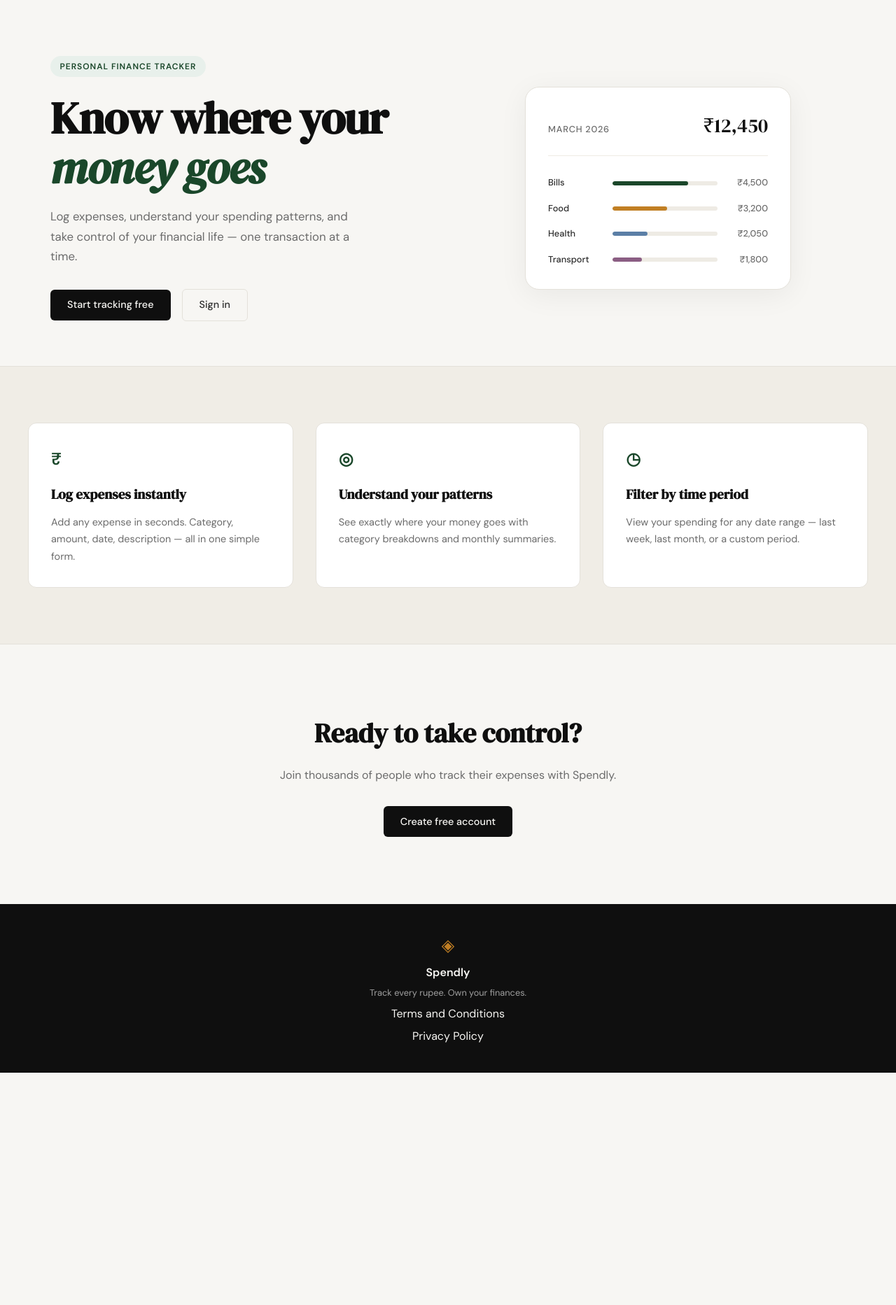
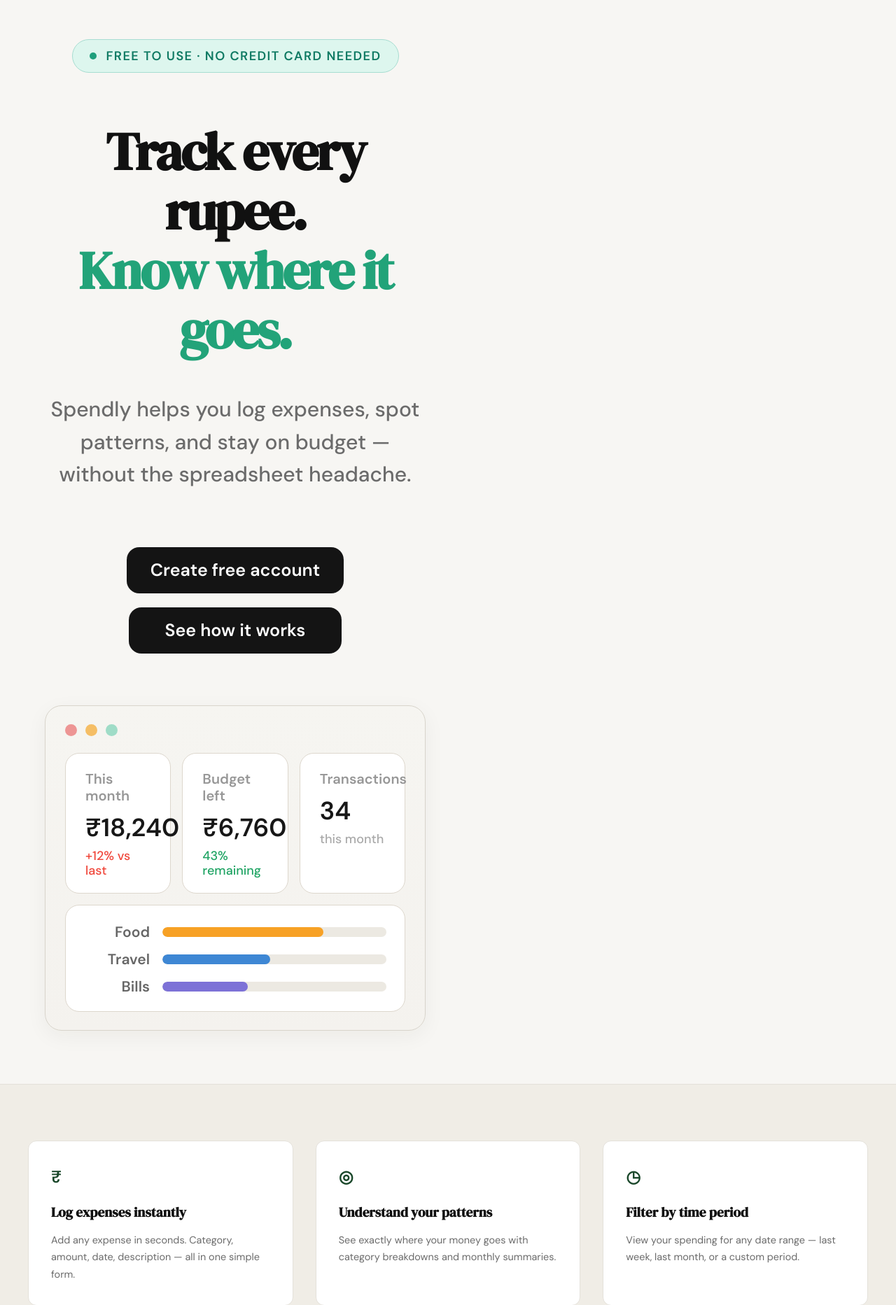
Before and after one commit to Chandu2308/Spendly, a Flask app: page / in a window 1280 px wide. Shown: the part 61-1926 px from the top of the page at 70% size. Before the commit the page ends 1594 px from the top, so only its background shows below. Run offline with Flask 3, Linux system fonts and the light colour scheme.

Commit message:
landing: redesign hero section to match mockup

```diff
--- /dev/null
+++ b/static/css/landing.css
@@ -0,0 +1,299 @@
+.hero {
+    max-width: 1200px;
+    margin: 0 auto;
+    padding: 56px 24px 76px;
+}
+
+.hero-inner {
+    display: flex;
+    flex-direction: column;
+    align-items: center;
+    text-align: center;
+}
+
+.hero-badge {
+    display: inline-flex;
+    align-items: center;
+    gap: 14px;
+    padding: 14px 24px;
+    border: 1px solid #a7ddd1;
+    border-radius: 999px;
+    background: #ddf6ee;
+    color: #0f7a63;
+    font-size: 18px;
+    font-weight: 700;
+    line-height: 1;
+}
+
+.hero-badge-dot {
+    width: 10px;
+    height: 10px;
+    border-radius: 50%;
+    background: #1e9f7c;
+    flex-shrink: 0;
+}
+
+.hero-title {
+    margin-top: 46px;
+    color: #111111;
+    font-size: clamp(58px, 8vw, 76px);
+    font-weight: 700;
+    line-height: 1.12;
+    letter-spacing: -0.04em;
+}
+
+.hero-title span {
+    display: block;
+}
+
+.hero-title-accent {
+    color: #22a379;
+}
+
+.hero-subtitle {
+    max-width: 760px;
+    margin-top: 28px;
+    color: #6b6b6b;
+    font-size: clamp(24px, 3vw, 30px);
+    font-weight: 500;
+    line-height: 1.55;
+}
+
+.hero-actions {
+    display: flex;
+    flex-wrap: wrap;
+    justify-content: center;
+    gap: 20px;
+    margin-top: 48px;
+}
+
+.hero-button {
+    display: inline-flex;
+    align-items: center;
+    justify-content: center;
+    min-width: 304px;
+    min-height: 66px;
+    padding: 18px 34px;
+    border-radius: 18px;
+    background: #141414;
+    color: #ffffff;
+    font-size: 25px;
+    font-weight: 700;
+    line-height: 1;
+}
+
+.hero-button:hover {
+    background: #141414;
+    color: #ffffff;
+}
+
+.hero-visual {
+    width: 100%;
+    margin-top: 74px;
+}
+
+.hero-dashboard {
+    width: min(100%, 1000px);
+    margin: 0 auto;
+    padding: 26px 28px 26px;
+    border: 1px solid #d8d4cb;
+    border-radius: 24px;
+    background: linear-gradient(180deg, #f6f5f1 0%, #f4f2ee 100%);
+    box-shadow: 0 8px 30px rgba(37, 35, 29, 0.05);
+}
+
+.hero-dashboard-chrome {
+    display: flex;
+    gap: 12px;
+    margin-bottom: 24px;
+}
+
+.hero-dot {
+    width: 17px;
+    height: 17px;
+    border-radius: 50%;
+    display: inline-block;
+}
+
+.hero-dot-red {
+    background: #ed9594;
+}
+
+.hero-dot-yellow {
+    background: #f5be65;
+}
+
+.hero-dot-green {
+    background: #9fdcc7;
+}
+
+.hero-stats {
+    display: grid;
+    grid-template-columns: repeat(3, minmax(0, 1fr));
+    gap: 16px;
+}
+
+.hero-stat-card,
+.hero-chart-card {
+    border: 1px solid #ddd7cd;
+    border-radius: 20px;
+    background: #ffffff;
+}
+
+.hero-stat-card {
+    padding: 24px 28px 20px;
+    text-align: left;
+}
+
+.hero-stat-label {
+    color: #979797;
+    font-size: 20px;
+    font-weight: 600;
+    line-height: 1.2;
+}
+
+.hero-stat-value {
+    margin-top: 14px;
+    color: #171717;
+    font-size: 36px;
+    font-weight: 700;
+    line-height: 1.1;
+}
+
+.hero-stat-meta {
+    margin-top: 10px;
+    color: #aaaaaa;
+    font-size: 18px;
+    font-weight: 500;
+    line-height: 1.2;
+}
+
+.hero-stat-meta-negative {
+    color: #f0483c;
+}
+
+.hero-stat-meta-positive {
+    color: #20a464;
+}
+
+.hero-chart-card {
+    margin-top: 16px;
+    padding: 28px 26px 24px;
+}
+
+.hero-chart-row {
+    display: grid;
+    grid-template-columns: 94px 1fr;
+    align-items: center;
+    gap: 18px;
+}
+
+.hero-chart-row + .hero-chart-row {
+    margin-top: 18px;
+}
+
+.hero-chart-label {
+    color: #666666;
+    font-size: 21px;
+    font-weight: 600;
+    line-height: 1;
+    text-align: right;
+}
+
+.hero-chart-track {
+    height: 14px;
+    border-radius: 999px;
+    background: #ece9e2;
+    overflow: hidden;
+}
+
+.hero-chart-fill {
+    height: 100%;
+    border-radius: 999px;
+}
+
+.hero-chart-fill-food {
+    width: 72%;
+    background: #f7a125;
+}
+
+.hero-chart-fill-travel {
+    width: 48%;
+    background: #3e87d4;
+}
+
+.hero-chart-fill-bills {
+    width: 38%;
+    background: #7d72d7;
+}
+
+@media (max-width: 900px) {
+    .hero {
+        padding: 40px 18px 56px;
+    }
+
+    .hero-badge {
+        font-size: 16px;
+        padding: 12px 18px;
+    }
+
+    .hero-title {
+        margin-top: 34px;
+        font-size: clamp(42px, 9vw, 58px);
+    }
+
+    .hero-subtitle {
+        font-size: 20px;
+    }
+
+    .hero-button {
+        min-width: 260px;
+        font-size: 21px;
+    }
+
+    .hero-stats {
+        grid-template-columns: 1fr;
+    }
+
+    .hero-chart-row {
+        grid-template-columns: 72px 1fr;
+        gap: 14px;
+    }
+
+    .hero-chart-label {
+        font-size: 18px;
+    }
+}
+
+@media (max-width: 560px) {
+    .hero-actions {
+        gap: 14px;
+    }
+
+    .hero-button {
+        width: 100%;
+        min-width: 0;
+        font-size: 19px;
+    }
+
+    .hero-dashboard {
+        padding: 20px 16px;
+        border-radius: 20px;
+    }
+
+    .hero-stat-card {
+        padding: 20px;
+    }
+
+    .hero-stat-label {
+        font-size: 18px;
+    }
+
+    .hero-stat-value {
+        font-size: 32px;
+    }
+
+    .hero-chart-card {
+        padding: 20px 16px;
+    }
+}
--- a/templates/landing.html
+++ b/templates/landing.html
@@ -1,60 +1,74 @@
 {% extends "base.html" %}
 
-{% block title %}Spendly — Track Every Rupee{% endblock %}
+{% block title %}Spendly &mdash; Track Every Rupee{% endblock %}
+
+{% block head %}
+<link rel="stylesheet" href="{{ url_for('static', filename='css/landing.css') }}">
+{% endblock %}
 
 {% block content %}
 
 <section class="hero">
     <div class="hero-inner">
-        <div class="hero-badge">Personal Finance Tracker</div>
+        <div class="hero-badge">
+            <span class="hero-badge-dot"></span>
+            <span>Free to use &middot; No credit card needed</span>
+        </div>
         <h1 class="hero-title">
-            Know where your<br>
-            <em>money goes</em>
+            <span>Track every rupee.</span>
+            <span class="hero-title-accent">Know where it goes.</span>
         </h1>
         <p class="hero-subtitle">
-            Log expenses, understand your spending patterns,
-            and take control of your financial life —
-            one transaction at a time.
+            Spendly helps you log expenses, spot patterns, and stay
+            on budget &mdash; without the spreadsheet headache.
         </p>
         <div class="hero-actions">
-            <a href="{{ url_for('register') }}" class="btn-primary">Start tracking free</a>
-            <a href="{{ url_for('login') }}" class="btn-ghost">Sign in</a>
+            <a href="{{ url_for('register') }}" class="hero-button hero-button-primary">Create free account</a>
+            <a href="#" class="hero-button hero-button-secondary">See how it works</a>
         </div>
-    </div>
-    <div class="hero-visual">
-        <div class="mock-card">
-            <div class="mock-card-header">
-                <span class="mock-label">March 2026</span>
-                <span class="mock-total">₹12,450</span>
-            </div>
-            <div class="mock-bars">
-                <div class="mock-bar-row">
-                    <span class="mock-cat">Bills</span>
-                    <div class="mock-bar-track">
-                        <div class="mock-bar" style="width: 72%"></div>
+        <div class="hero-visual">
+            <div class="hero-dashboard">
+                <div class="hero-dashboard-chrome">
+                    <span class="hero-dot hero-dot-red"></span>
+                    <span class="hero-dot hero-dot-yellow"></span>
+                    <span class="hero-dot hero-dot-green"></span>
+                </div>
+                <div class="hero-stats">
+                    <div class="hero-stat-card">
+                        <p class="hero-stat-label">This month</p>
+                        <p class="hero-stat-value">&#8377;18,240</p>
+                        <p class="hero-stat-meta hero-stat-meta-negative">+12% vs last</p>
                     </div>
-                    <span class="mock-amt">₹4,500</span>
+                    <div class="hero-stat-card">
+                        <p class="hero-stat-label">Budget left</p>
+                        <p class="hero-stat-value">&#8377;6,760</p>
+                        <p class="hero-stat-meta hero-stat-meta-positive">43% remaining</p>
+                    </div>
+                    <div class="hero-stat-card">
+                        <p class="hero-stat-label">Transactions</p>
+                        <p class="hero-stat-value">34</p>
+                        <p class="hero-stat-meta">this month</p>
+                    </div>
                 </div>
-                <div class="mock-bar-row">
-                    <span class="mock-cat">Food</span>
-                    <div class="mock-bar-track">
-                        <div class="mock-bar mock-bar-2" style="width: 52%"></div>
+                <div class="hero-chart-card">
+                    <div class="hero-chart-row">
+                        <span class="hero-chart-label">Food</span>
+                        <div class="hero-chart-track">
+                            <div class="hero-chart-fill hero-chart-fill-food"></div>
+                        </div>
                     </div>
-                    <span class="mock-amt">₹3,200</span>
-                </div>
-                <div class="mock-bar-row">
-                    <span class="mock-cat">Health</span>
-                    <div class="mock-bar-track">
-                        <div class="mock-bar mock-bar-3" style="width: 33%"></div>
+                    <div class="hero-chart-row">
+                        <span class="hero-chart-label">Travel</span>
+                        <div class="hero-chart-track">
+                            <div class="hero-chart-fill hero-chart-fill-travel"></div>
+                        </div>
                     </div>
-                    <span class="mock-amt">₹2,050</span>
-                </div>
-                <div class="mock-bar-row">
-                    <span class="mock-cat">Transport</span>
-                    <div class="mock-bar-track">
-                        <div class="mock-bar mock-bar-4" style="width: 28%"></div>
+                    <div class="hero-chart-row">
+                        <span class="hero-chart-label">Bills</span>
+                        <div class="hero-chart-track">
+                            <div class="hero-chart-fill hero-chart-fill-bills"></div>
+                        </div>
                     </div>
-                    <span class="mock-amt">₹1,800</span>
                 </div>
             </div>
         </div>
```
